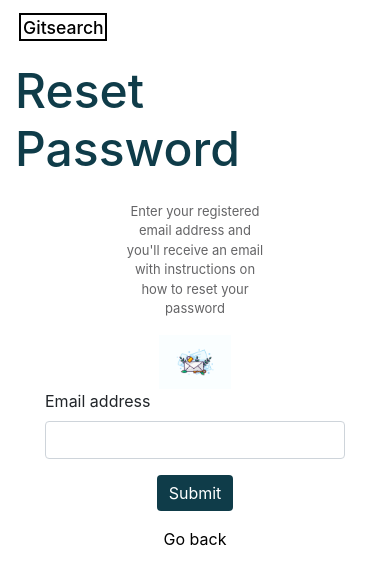
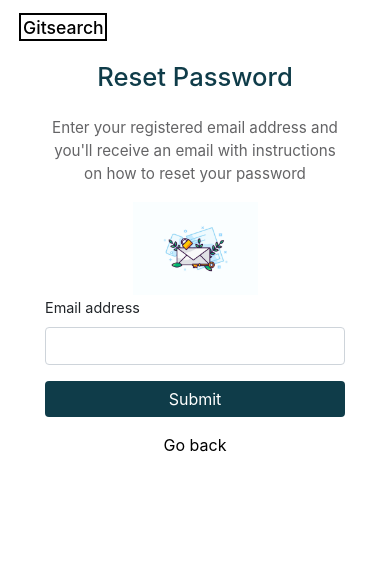
Before and after one commit to JadivaM/Gitsearch, a React (Create React App) app in the folder client/: page /resetpassword in a window 390 px wide. Shown: the top 584 px of the page. Built offline with nearby package versions, Linux system fonts and the light colour scheme.

Commit message:
style reset password page for mobile responsive

```diff
--- a/client/src/App.css
+++ b/client/src/App.css
@@ -115,6 +115,18 @@ body {
   width: 400px;
   height: 375px;
   background-color: #fff;
+}
+
+#reset-password-header {
+  color: #0f3c49;
+  font-size: 3rem;
+}
+
+.reset-password-submit-button {
+  color: white;
+  background-color: #0f3c49;
+  border: none;
+  box-shadow: none;
 }
 
 .reset-password-instructions-img {
@@ -246,14 +258,26 @@ body {
   .login-form-header {
     font-size: 1.6rem;
   }
-  .login-form-input-label {
+  .form-label {
     font-size: 0.9rem;
   }
   #login-form-button {
     font-size: 1rem;
+    width: 100%;
   }
   .login-form-signup {
     font-size: 1rem;
     margin-block: 0;
   }
+  #reset-password-header {
+    font-size: 1.6rem;
+  }
+  .reset-password-instructions {
+    font-size: 0.95rem;
+    width: 300px;
+  }
+  .reset-password-instructions-img {
+    width: 125px;
+    height: auto;
+  }
 }
--- a/client/src/pages/ResetPassword.jsx
+++ b/client/src/pages/ResetPassword.jsx
@@ -26,7 +26,7 @@ const ForgotPassword = () => {
         <NavigationBar />
         <div className="reset-password-container-form">
           <Container className="container d-flex flex-column align-items-center justify-content-center fullscreen">
-            <h1 style={{ color: '#0f3c49', fontSize: '3rem' }} className="mb-4">
+            <h1 id="reset-password-header" className="mb-4">
               Reset Password
             </h1>
             <p className="reset-password-instructions">
@@ -43,8 +43,9 @@ const ForgotPassword = () => {
               autoComplete="off"
             >
               <Form.Group controlId="formBasicEmail">
-                <Form.Label>Email address</Form.Label>
+                <Form.Label className="form-label">Email address</Form.Label>
                 <Form.Control
+                  id="login-form-input"
                   style={{ boxShadow: 'none' }}
                   type="email"
                   name="email"
@@ -55,13 +56,8 @@ const ForgotPassword = () => {
               </Form.Group>
               <Form.Group className="d-flex justify-content-center">
                 <Button
-                  style={{
-                    color: 'white',
-                    backgroundColor: '#0f3c49',
-                    border: 'none',
-                    boxShadow: 'none'
-                  }}
-                  variant="primary"
+                  className="reset-password-submit-button"
+                  id="login-form-button"
                   type="submit"
                 >
                   Submit
```
